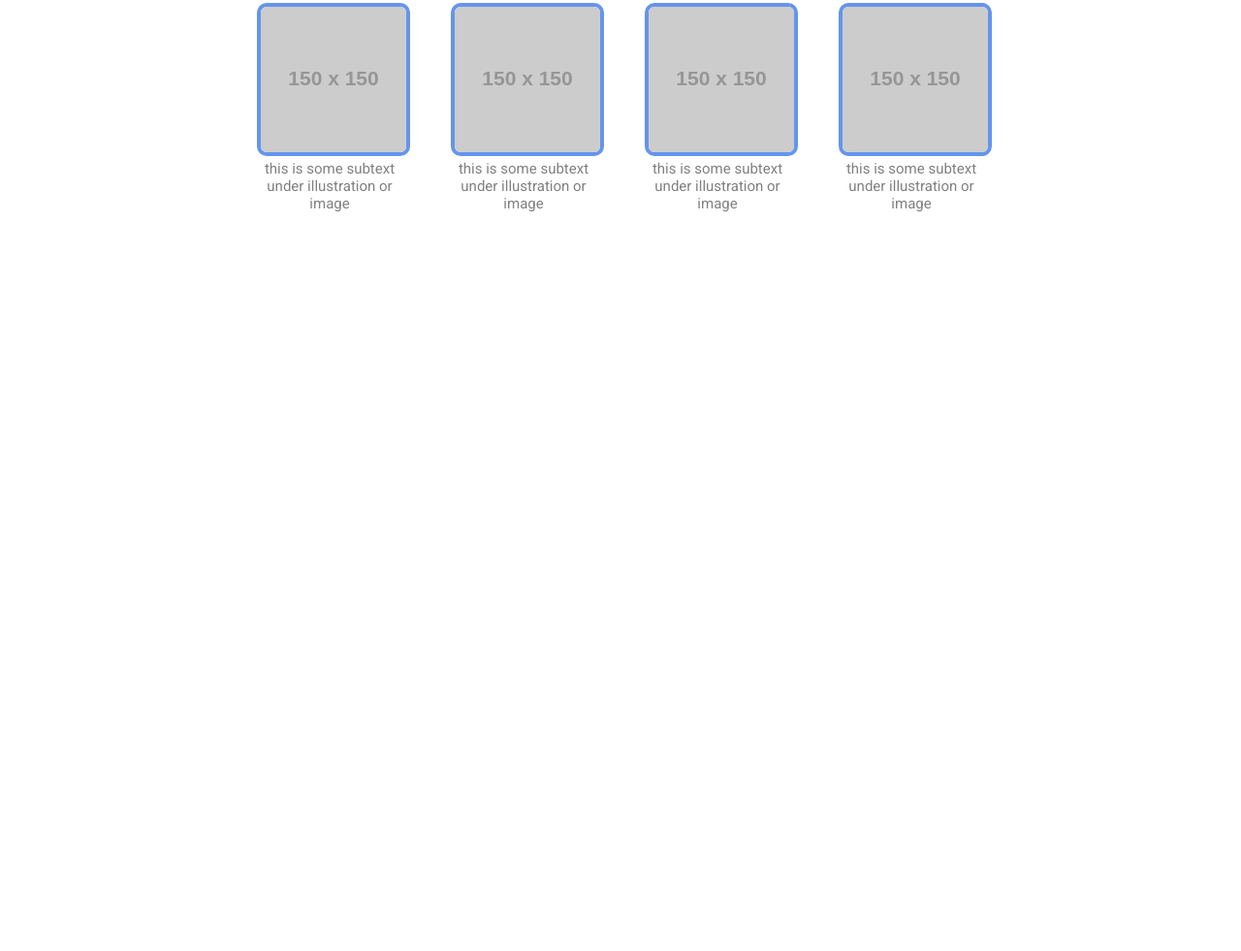
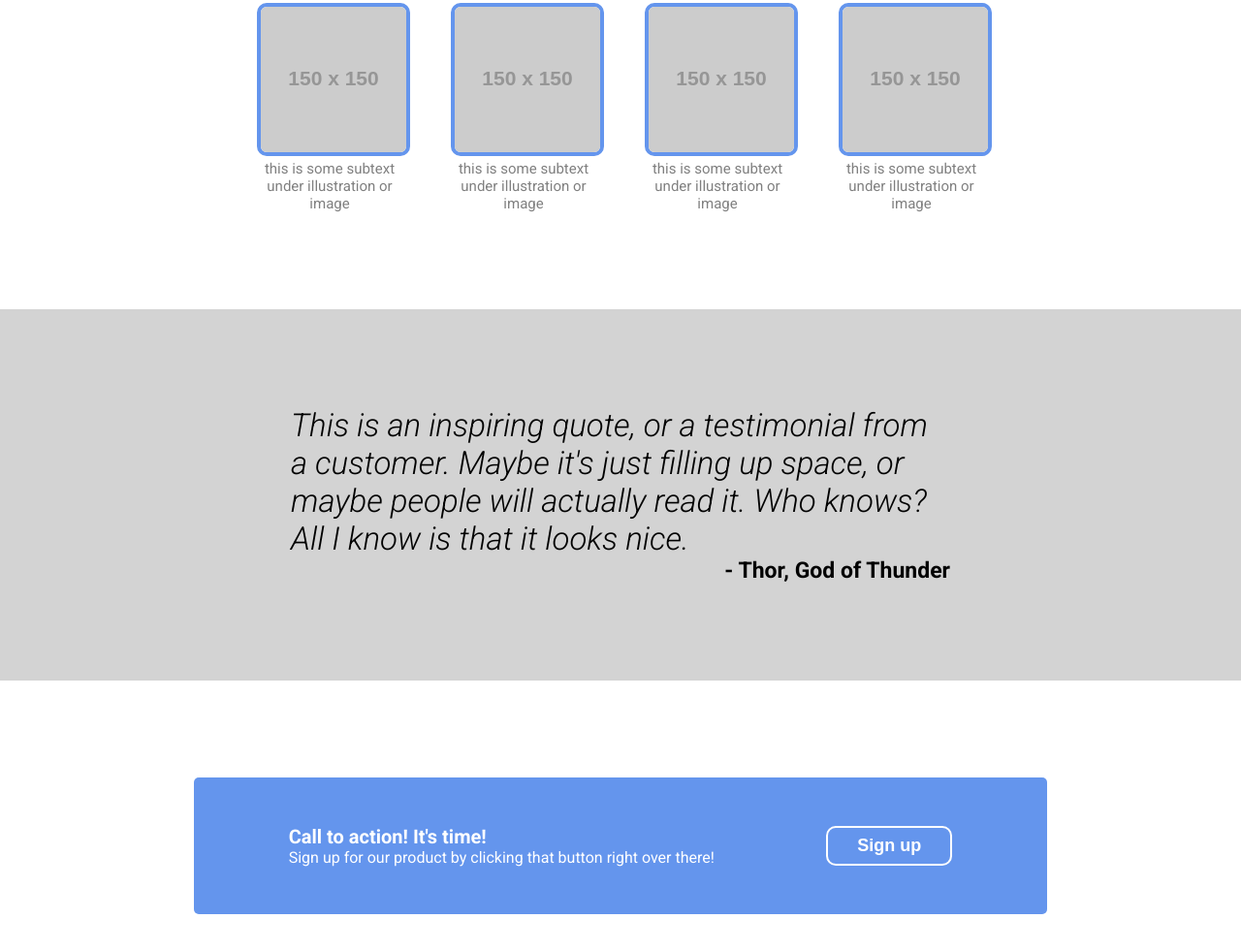
Before and after one commit to Kristina477/landing_page, a plain HTML site: page index.html in a window 1280 px wide. Shown: the part 656-1637 px from the top of the page at 97% size. Before the commit the page ends 975 px from the top, so only its background shows below. Drawn offline with Linux system fonts and the light colour scheme; placeholder pictures from the web are drawn by us.

Commit message:
add quote and sign up sections

```diff
--- a/index.html
+++ b/index.html
@@ -8,9 +8,7 @@
     <link rel="stylesheet" href="stylesheet.css">
     <link rel="preconnect" href="https://fonts.googleapis.com">
 <link rel="preconnect" href="https://fonts.gstatic.com" crossorigin>
-<link rel="preconnect" href="https://fonts.googleapis.com">
-<link rel="preconnect" href="https://fonts.gstatic.com" crossorigin>
-<link href="https://fonts.googleapis.com/css2?family=Roboto:ital,wght@0,400;0,700;1,400&display=swap" rel="stylesheet">
+<link href="https://fonts.googleapis.com/css2?family=Roboto:ital,wght@0,300;0,400;0,700;1,300;1,400&display=swap" rel="stylesheet">
 </head>
 <body>
     <div class="header">
@@ -51,6 +49,16 @@
                 <div class="text">this is some subtext under illustration or image</div>
             </div>
         </div>
+        <div class="quote">This is an inspiring quote, or a testimonial from a customer. Maybe it's just filling up space, or maybe people will actually read it. Who knows? All I know is that it looks nice.
+            <div class="thor"> - Thor, God of Thunder</div>
+        </div>
+        <div class="signup">
+            <div class="sign_left">
+                <div class="line1"><b>Call to action! It's time!</b></div>
+                <div class="line2">Sign up for our product by clicking that button right over there!</div>
+            </div>
+            <button class="sign">Sign up</button>
+        </div>
     </div>
     <div class="footer">
 
--- a/stylesheet.css
+++ b/stylesheet.css
@@ -84,3 +84,39 @@ h2 {
     border-radius: 10px;
     border: 4px cornflowerblue solid;
 }
+
+.quote {
+    background-color: lightgrey;
+    font-size: 33px;
+    font-style: italic;
+    font-weight: 100;
+    padding: 100px 300px;
+}
+
+.thor {
+    display: flex;
+    justify-content: flex-end;
+    font-size: 23px;
+    font-style: normal;
+    font-weight: bold;
+}
+
+.signup {
+    background-color: cornflowerblue;
+    margin: 100px 200px;
+    display: flex;
+    justify-content: space-around;
+    align-items: center;
+    border-radius: 5px;
+    color: white;
+    padding: 40px;
+}
+
+.sign {
+    border: 2px white solid;
+}
+
+.line1 {
+    font-weight: bold;
+    font-size: 20px;
+}
```
